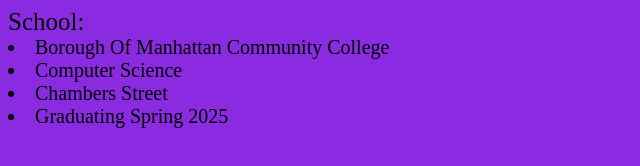
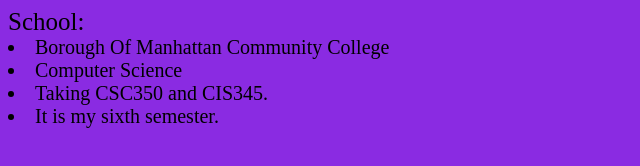
Before and after one commit to alexcamacho5/project1, a plain HTML site: page myUniversity.html in a window 1280 px wide. Shown: the whole page, without its empty margins (0-640 px from the left). Drawn offline with Linux system fonts and the light colour scheme.

Commit message:
Update myUniversity.html

```diff
--- a/myUniversity.html
+++ b/myUniversity.html
@@ -27,8 +27,8 @@ li {
 School:
     <li>Borough Of Manhattan Community College</li>
     <li>Computer Science</li>
-    <li>Chambers Street</li>
-    <li>Graduating Spring 2025</li>
+    <li>Taking CSC350 and CIS345.</li>
+    <li>It is my sixth semester.</li>
 
 
 </body>
```
